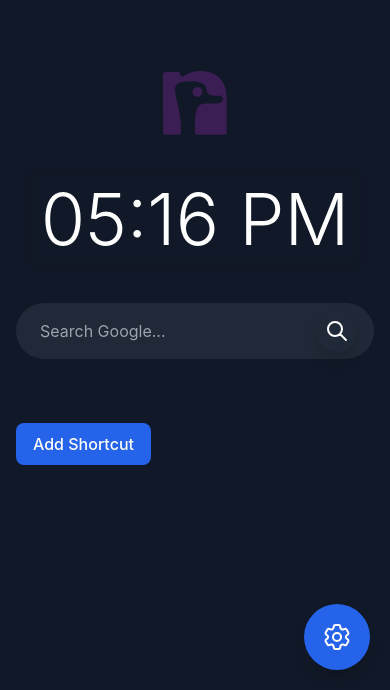
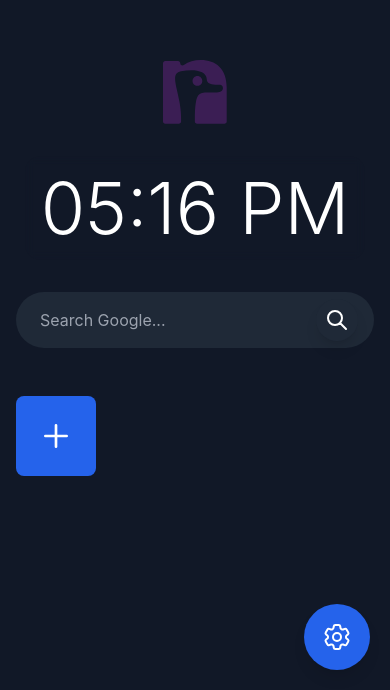
Before and after one commit to nostr-ex/nostr-extension-read, a React (Vite) app: page / in a window 390 px wide. Shown: the part 154-844 px from the top of the page. Built offline with nearby package versions, Linux system fonts and the light colour scheme.

Commit message:
refactor: improve shortcut handling and modal integration; enhance settings layout and responsiveness

```diff
--- a/src/App.tsx
+++ b/src/App.tsx
@@ -28,7 +28,7 @@ function App() {
     showLogo: true,
     showSearchBox: true,
     showShortcuts: true,
-    shortcuts: [],
+    shortcuts: [], // Ensure this is initialized
   });
 
   const [isAddModalOpen, setIsAddModalOpen] = useState(false);
@@ -38,7 +38,8 @@ function App() {
   };
 
   const handleAddShortcut = (shortcut: { name: string; url: string; icon: string }) => {
-    updateSettings({ shortcuts: [...settings.shortcuts, shortcut] });
+    const updatedShortcuts = settings.shortcuts ? [...settings.shortcuts, shortcut] : [shortcut];
+    updateSettings({ shortcuts: updatedShortcuts });
   };
 
   return (
@@ -62,13 +63,7 @@ function App() {
 
         {settings.showShortcuts && (
           <div className="w-full max-w-2xl px-4 mt-4">
-            <Shortcuts isDarkMode={settings.isDarkMode} shortcuts={settings.shortcuts} />
-            <button
-              onClick={() => setIsAddModalOpen(true)}
-              className="mt-4 px-4 py-2 bg-blue-600 hover:bg-blue-700 text-white rounded-lg transition-colors"
-            >
-              Add Shortcut
-            </button>
+            <Shortcuts isDarkMode={settings.isDarkMode} shortcuts={settings.shortcuts} setIsAddModalOpen={setIsAddModalOpen} />
           </div>
         )}
 
--- a/src/components/Settings.tsx
+++ b/src/components/Settings.tsx
@@ -35,9 +35,9 @@ export default function Settings({ settings, onSettingsChange }: SettingsProps)
           className="fixed inset-0 bg-black/70 flex items-center justify-center z-50 backdrop-blur-sm"
           onClick={(e) => e.target === e.currentTarget && setIsOpen(false)}
         >
-          <div className="bg-gray-800 rounded-xl p-6 w-11/12 max-w-lg shadow-2xl transition-all duration-300 animate-modalEntry"
+          <div className="bg-gray-800 rounded-xl p-6 w-11/12 max-w-lg max-h-[80vh] shadow-2xl transition-all duration-300 animate-modalEntry"
             onClick={e => e.stopPropagation()}>
-            <div className="flex justify-between items-center mb-6 border-b border-gray-700 pb-4">
+            <div className="flex justify-between items-center border-b border-gray-700 pb-4 sticky top-0 bg-gray-800 z-10">
               <h2 className="text-xl font-bold text-white tracking-wide">Settings</h2>
               <button
                 onClick={() => setIsOpen(false)}
@@ -47,9 +47,8 @@ export default function Settings({ settings, onSettingsChange }: SettingsProps)
               </button>
             </div>
 
-            <div className="space-y-6">
+            <div className="modal-body space-y-6 overflow-y-auto max-h-[60vh] p-4">
               <div className="space-y-4">
-                <h3 className="text-blue-400 text-sm font-semibold uppercase tracking-wider">Display</h3>
 
                 <div className="space-y-4 py-3 hover:bg-gray-700/30 px-3 rounded-lg transition-colors">
                   <div className="space-y-1">
@@ -163,10 +162,7 @@ export default function Settings({ settings, onSettingsChange }: SettingsProps)
                     <span className={`absolute left-1 top-1 h-4 w-4 rounded-full bg-white transition-transform ${settings.showShortcuts ? 'translate-x-5' : ''}`}></span>
                   </div>
                 </div>
-              </div>
-            </div>
 
-            <div className="mt-8 pt-4 border-t border-gray-700">
                 <div className="flex items-center justify-between py-3 hover:bg-gray-700/30 px-3 rounded-lg transition-colors">
                   <div className="space-y-1">
                     <label className="text-white font-medium block">Dark Mode</label>
@@ -187,8 +183,9 @@ export default function Settings({ settings, onSettingsChange }: SettingsProps)
                   </div>
                 </div>
               </div>
+            </div>
 
-            <div className="mt-8 pt-4 border-t border-gray-700 flex justify-end space-x-3">
+            <div className="pt-4 border-t border-gray-700 flex justify-end space-x-3 sticky bottom-0 bg-gray-800 z-10">
               <button
                 onClick={() => setIsOpen(false)}
                 className="px-4 py-2 text-gray-300 hover:text-white transition-colors"
--- a/src/components/Shortcuts.tsx
+++ b/src/components/Shortcuts.tsx
@@ -1,22 +1,40 @@
+import { Dispatch, SetStateAction } from 'react';
+
 interface ShortcutsProps {
   isDarkMode: boolean;
-  shortcuts?: { name: string; url: string }[]; // Make this optional
+  shortcuts?: { name: string; url: string; icon: string }[];
+  setIsAddModalOpen: Dispatch<SetStateAction<boolean>>;
 }
 
-export default function Shortcuts({ isDarkMode, shortcuts = [] }: ShortcutsProps) { // Provide a default value
+export default function Shortcuts({ isDarkMode, shortcuts = [], setIsAddModalOpen }: ShortcutsProps) {
   return (
-    <div className="grid grid-cols-2 gap-4">
+    <div className="flex justify-center">
+      <div className="grid grid-cols-5 gap-4">
         {shortcuts.map((shortcut, index) => (
           <a
             key={index}
             href={shortcut.url}
             target="_blank"
             rel="noopener noreferrer"
-          className={`p-4 rounded-lg ${isDarkMode ? 'bg-gray-800 text-white' : 'bg-gray-200 text-black'} transition-all duration-300 hover:bg-blue-500 hover:text-white`}
+            className="relative group"
+          >
+            <div
+              className={`w-20 h-20 rounded-lg flex items-center justify-center text-sm font-bold ${isDarkMode ? 'bg-gray-800 text-white' : 'bg-gray-200 text-black'} transition-all duration-300 hover:bg-blue-500`}
+              style={{ overflow: 'hidden', textOverflow: 'ellipsis', whiteSpace: 'nowrap' }}
             >
               {shortcut.name}
+            </div>
           </a>
         ))}
+        <button
+          onClick={() => setIsAddModalOpen(true)}
+          className="w-20 h-20 rounded-lg bg-blue-600 hover:bg-blue-700 text-white flex items-center justify-center transition-colors"
+        >
+          <svg xmlns="http://www.w3.org/2000/svg" className="h-8 w-8" fill="none" viewBox="0 0 24 24" stroke="currentColor">
+            <path strokeLinecap="round" strokeLinejoin="round" strokeWidth={2} d="M12 4v16m8-8H4" />
+          </svg>
+        </button>
+      </div>
     </div>
   );
 }
--- a/src/components/ShortcutsModal.tsx
+++ b/src/components/ShortcutsModal.tsx
@@ -2,6 +2,7 @@ import { useState } from 'react';
 import { XMarkIcon } from '@heroicons/react/24/outline';
 
 interface ShortcutsModalProps {
+  isDarkMode: boolean;
   onClose: () => void;
   onAddShortcut: (shortcut: { name: string; url: string; icon: string }) => void;
 }
```
Lines whose indentation alone changed are shown as unchanged.
